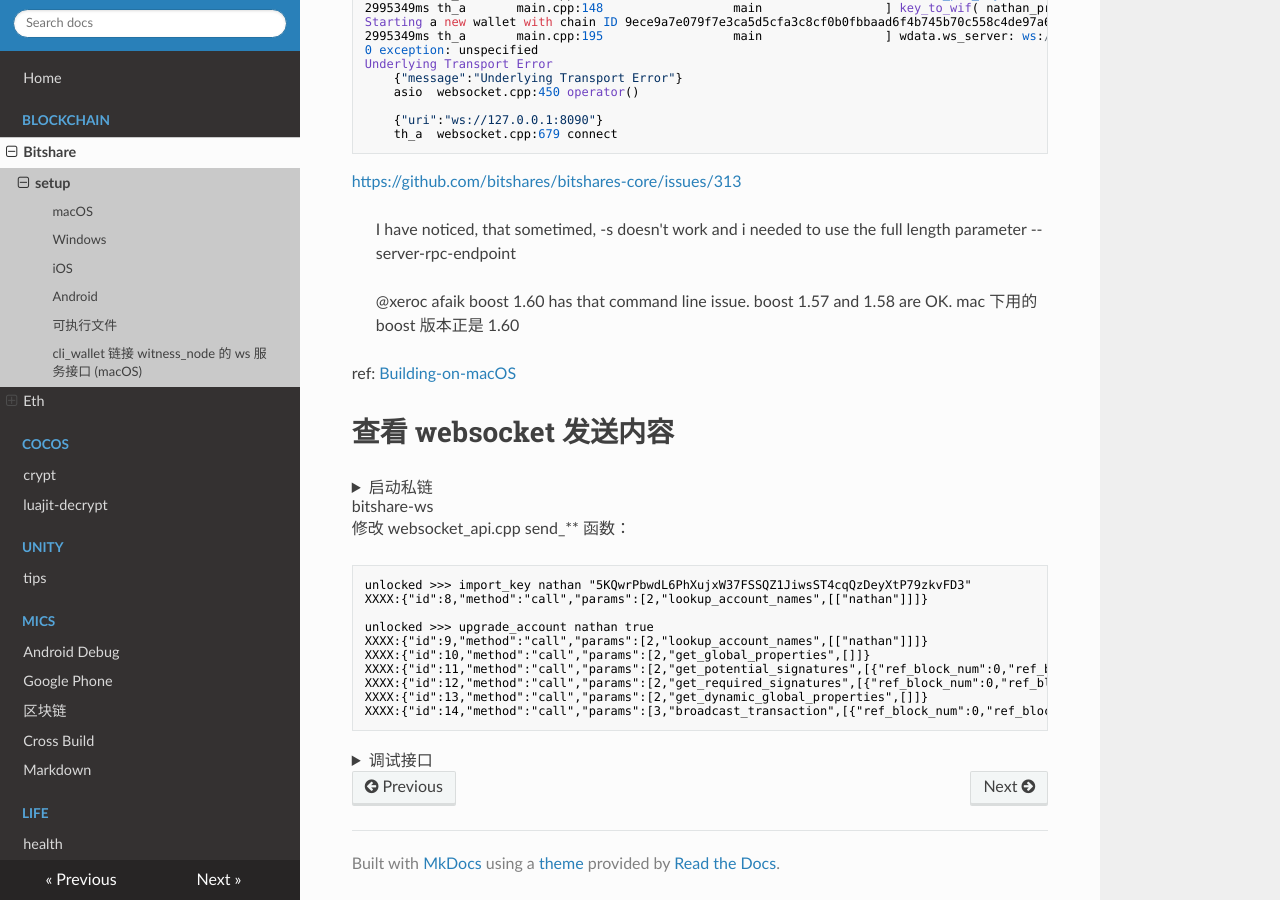
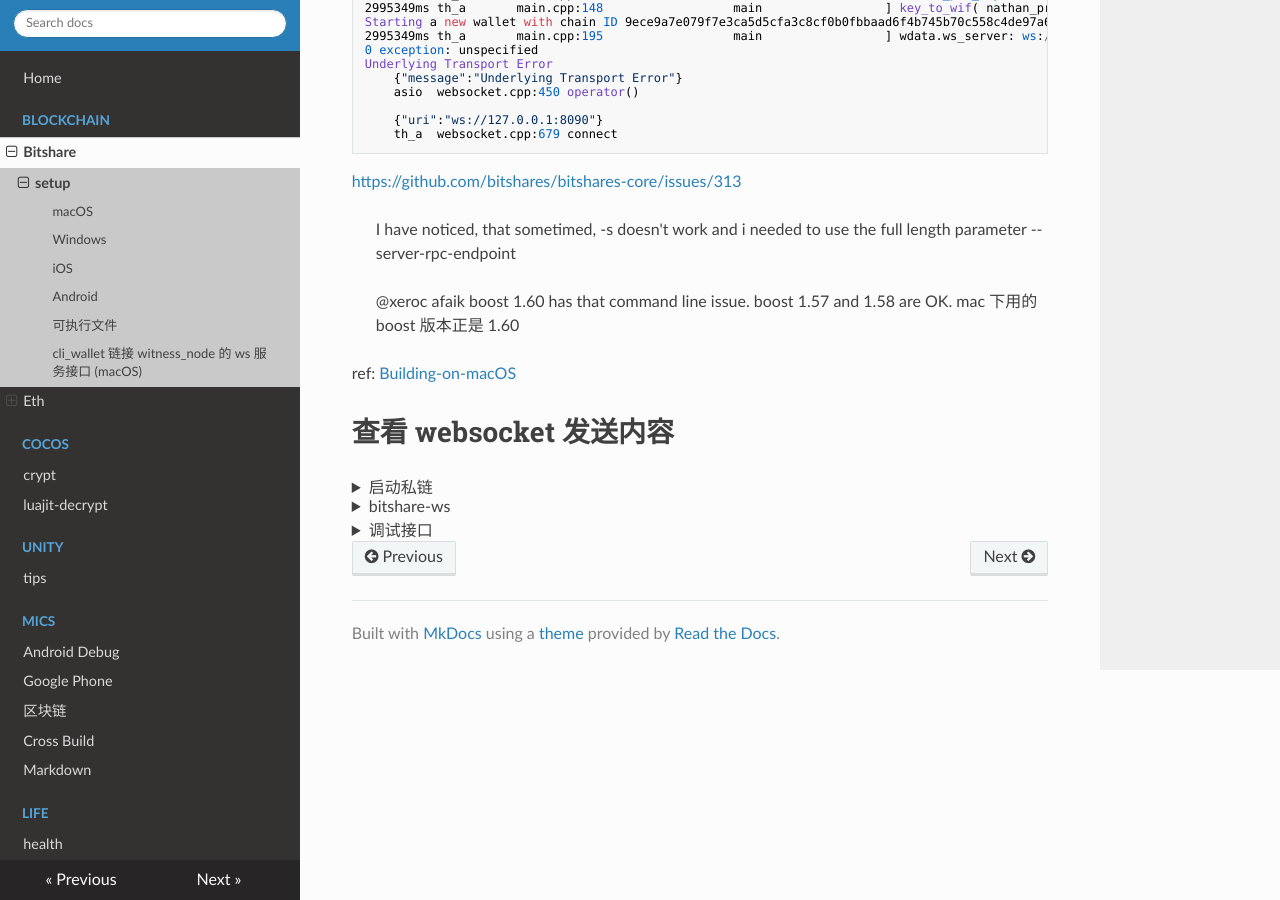
Before and after one commit to guo-m/blog, an MkDocs documentation site: the page built from docs/blockchain/bitshare/setup.md, in a window 1280 px wide and 900 px high, scrolled down 1147 px. Built offline with MkDocs 1.6.1, drawn with Linux system fonts in a browser that asks for light colours; nearby versions of some CDN libraries.

Commit message:
Update setup.md

````diff
--- a/docs/blockchain/bitshare/setup.md
+++ b/docs/blockchain/bitshare/setup.md
@@ -79,8 +79,7 @@ ref: [Building-on-macOS](https://github.com/bitshares/bitshares-core/wiki/Buildi
 ~/repos/bitshares-core-xcode/programs/
 ./witness_node --genesis-json genesis.json --enable-stale-production
 ```
-
-</details/
+</details>
 
 <details>
 <summary>bitshare-ws</summary>
````
